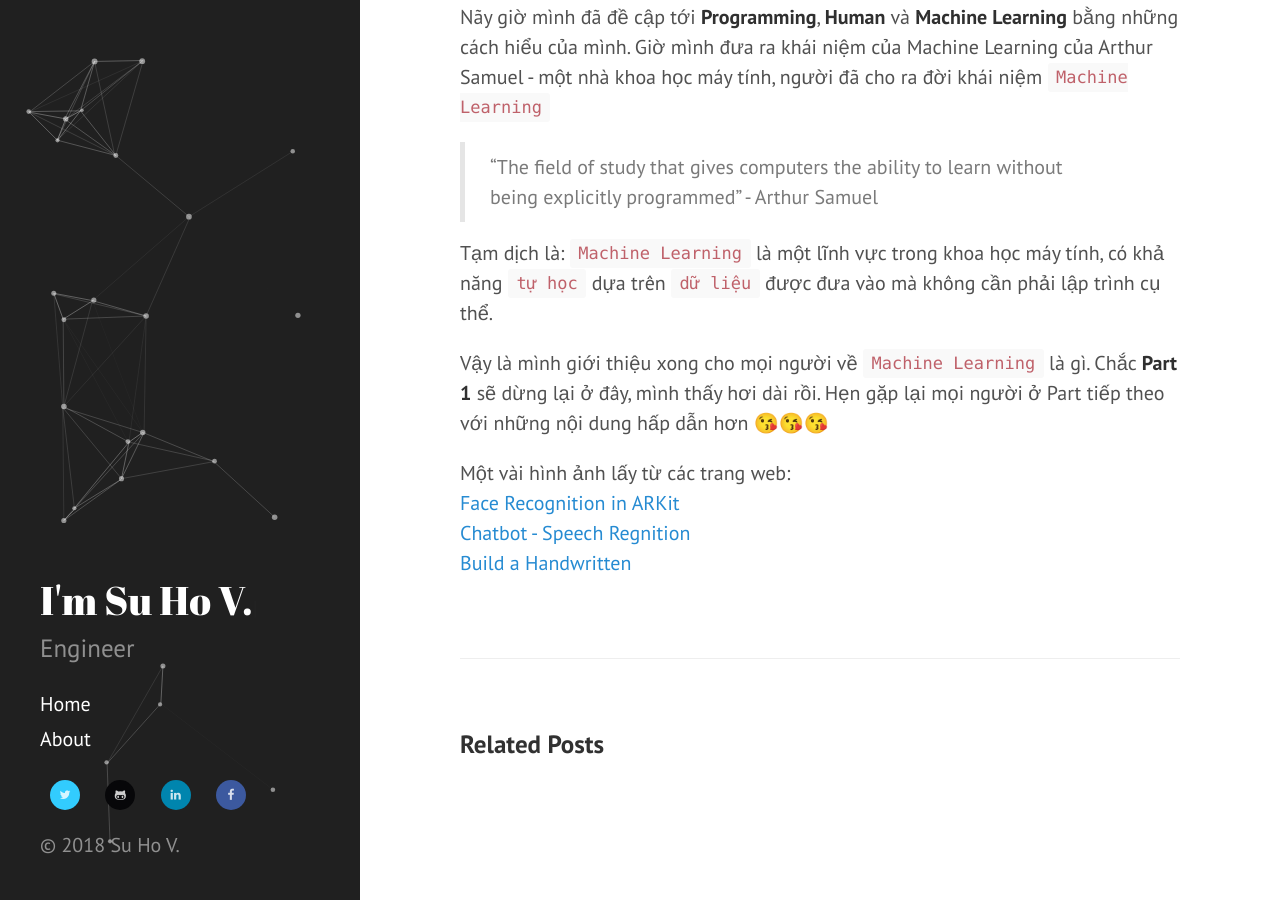
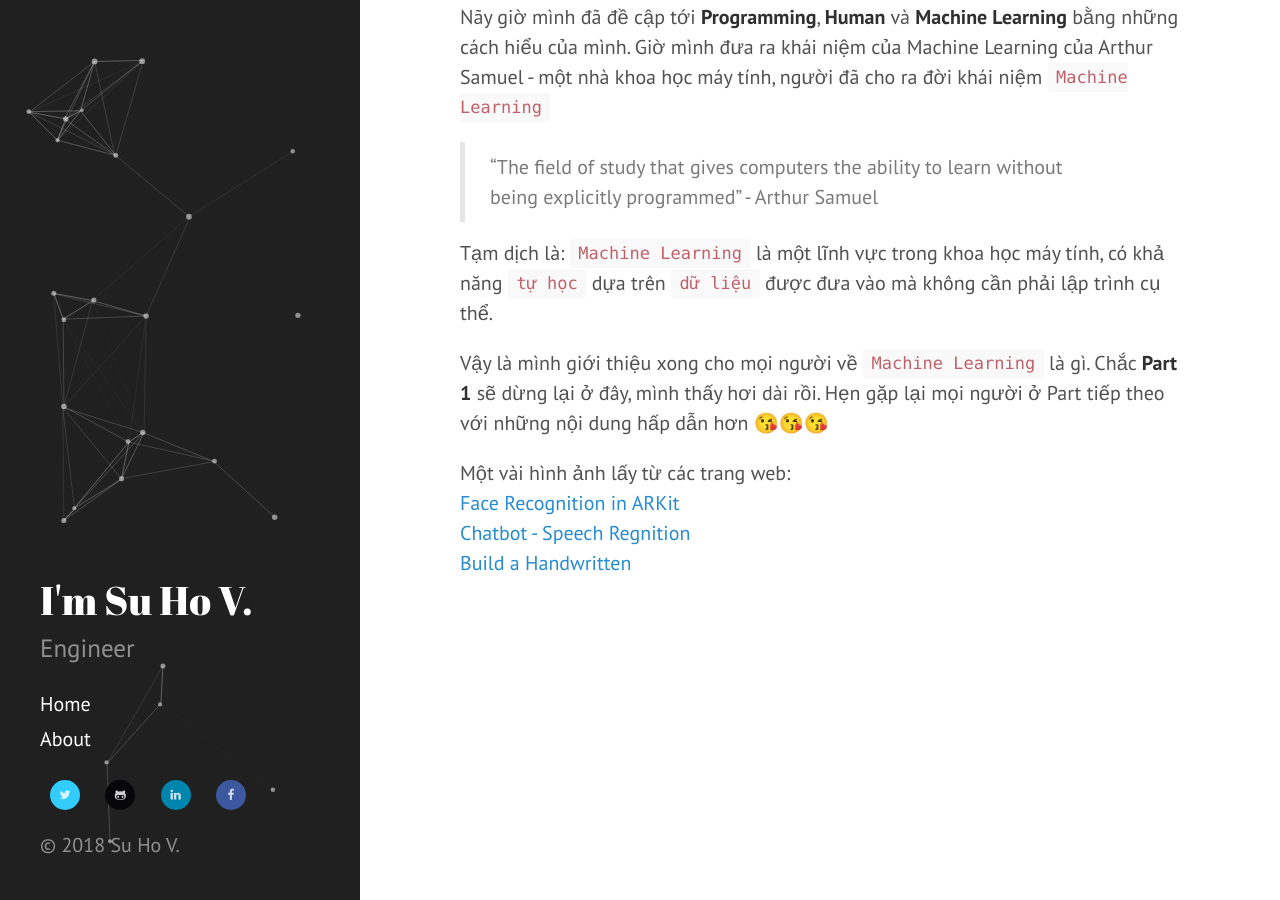
Before and after one commit to mlsuho/mlsuho.github.io, a Jekyll site: the page built from _posts/2018-09-27-machine-learning-part-1.md, in a window 1280 px wide and 900 px high, scrolled down 6373 px. Built offline with Jekyll 4.4.1, drawn with Linux system fonts in a browser that asks for light colours; nearby versions of some CDN libraries; comment, search, counter and statistics services are not loaded.

Commit message:
update ui

```diff
--- a/_layouts/post.html
+++ b/_layouts/post.html
@@ -11,6 +11,7 @@ layout: default
   {{ content }}
 </div>
 
+{% if site.related_posts.size > 0 %}
 <div class="related">
   <h3>Related Posts</h3>
   <ul class="related-posts">
@@ -26,6 +27,7 @@ layout: default
     {% endfor %}
   </ul>
 </div>
+{% endif %}
 
 {% if page.comments %}
 <div id="disqus_thread"></div>
@@ -50,21 +52,3 @@ s.setAttribute('data-timestamp', +new Date());
 <noscript>Please enable JavaScript to view the <a href="https://disqus.com/?ref_noscript">comments powered by Disqus.</a></noscript>
 
 {% endif %}
-
-{% if site.related_posts.size > 0 %}
-<div class="related">
-  <h3>Related Posts</h3>
-  <ul class="related-posts">
-    {% for post in site.related_posts limit:3 %}
-      <li>
-        <h4>
-          <a href="{{ post.url }}">
-            {{ post.title }}
-            <small>{{ post.date | date_to_string }}</small>
-          </a>
-        </h4>
-      </li>
-    {% endfor %}
-  </ul>
-</div>
-{% endif %}
```
